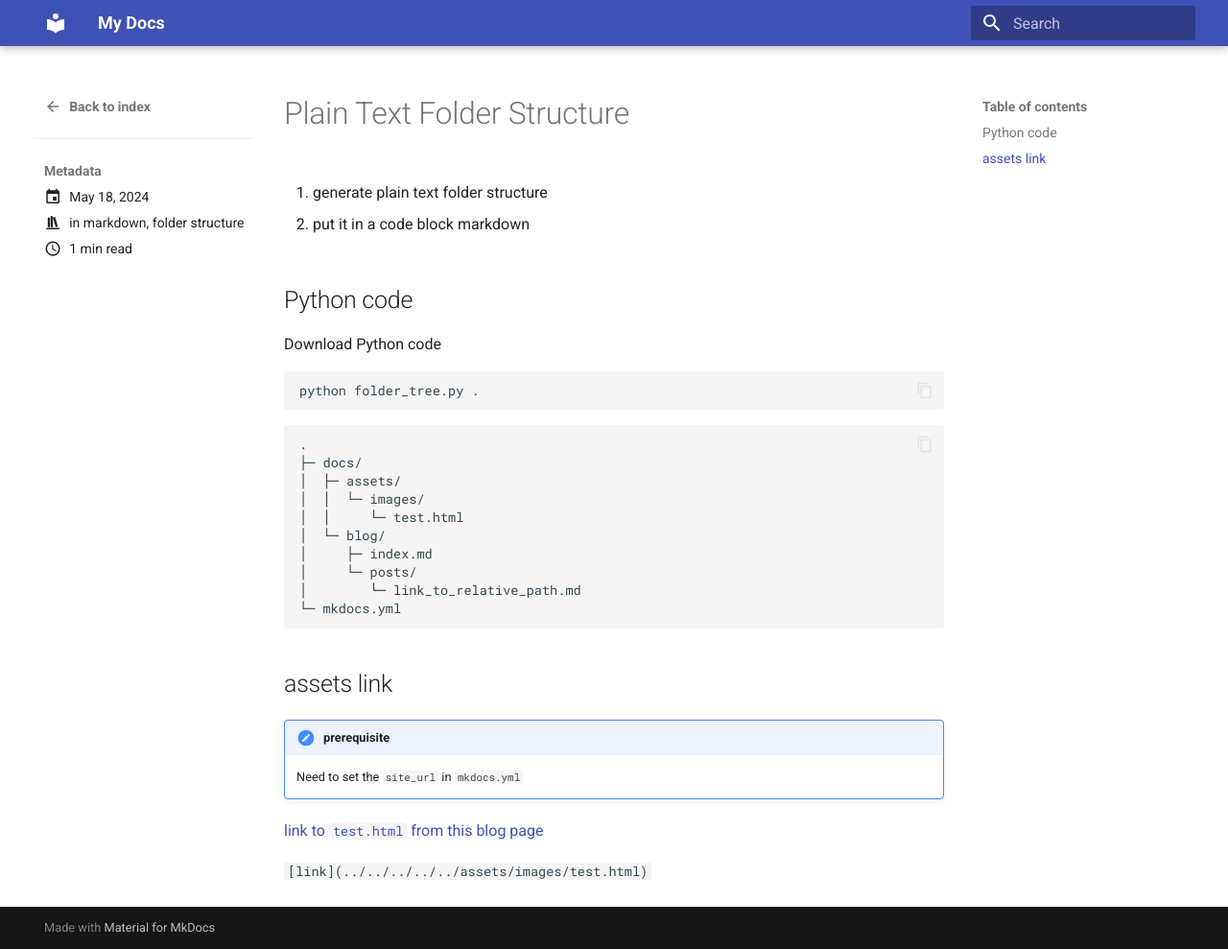
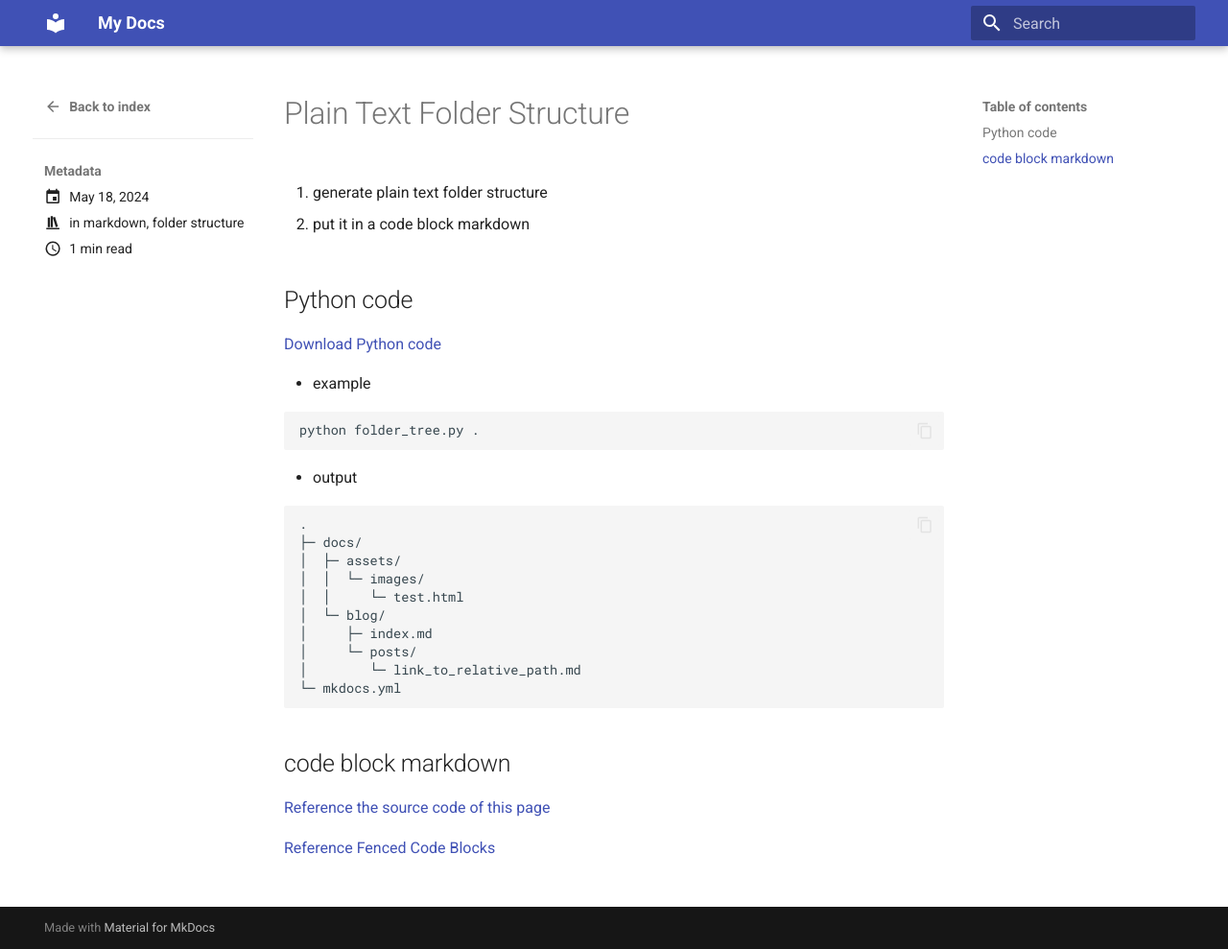
Before and after one commit to luomein/static_website_build_log, an MkDocs documentation site: the page built from docs/blog/posts/plain_text_folder_structure.md, in a window 1280 px wide and 989 px high. Shown: the whole window at 96% size. Built offline with MkDocs 1.6.1 and Material for MkDocs 9.7.7, drawn with Linux system fonts in a browser that asks for light colours.

Commit message:
20240518

````diff
--- a/docs/blog/posts/plain_text_folder_structure.md
+++ b/docs/blog/posts/plain_text_folder_structure.md
@@ -16,11 +16,15 @@ categories:
 
 ## Python code
 
-Download Python code
+[Download Python code](https://github.com/luomein/static_website_build_log/blob/a7ca3c50923f2a689300e810fabe2b8de10158f0/docs/assets/python/folder_tree.py)
+
+* example
 
 ```
 python folder_tree.py .
 ```
+
+* output
 
 ```
 .
@@ -37,12 +41,8 @@ python folder_tree.py .
 ```
 
 
-## assets link
+## code block markdown
 
-!!! note "prerequisite"
+[Reference the source code of this page](https://github.com/luomein/static_website_build_log/blob/a7ca3c50923f2a689300e810fabe2b8de10158f0/docs/blog/posts/plain_text_folder_structure.md)
 
-    Need to set the `site_url` in `mkdocs.yml`
-
-[link to `test.html` from this blog page](../../../../../assets/images/test.html)
-
-`[link](../../../../../assets/images/test.html)`
+[Reference Fenced Code Blocks](https://www.markdownguide.org/extended-syntax/#fenced-code-blocks)
````
